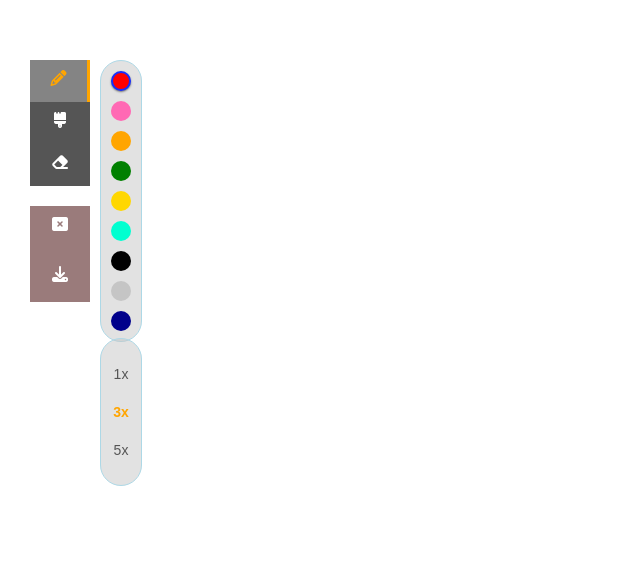
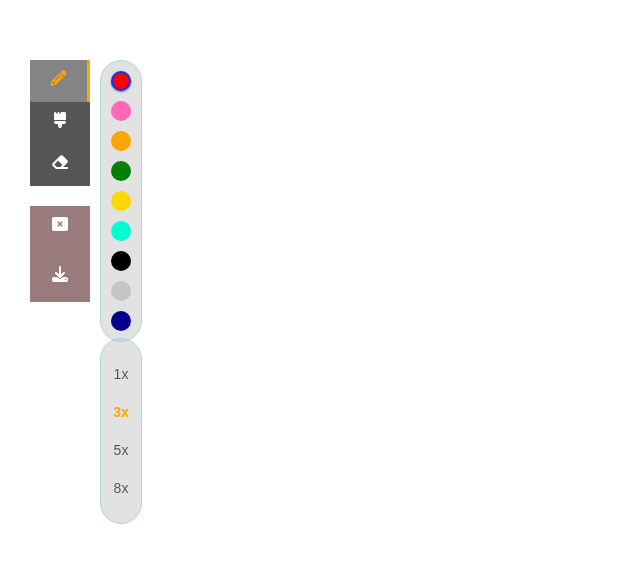
Before and after one commit to trancker/whiteboard, a plain HTML site: page index.html in a window 1280 px wide. Shown: the part 140-702 px from the top of the page, without its empty margins (0-640 px from the left). Drawn offline with Linux system fonts and the light colour scheme.

Commit message:
Update index.html

```diff
--- a/index.html
+++ b/index.html
@@ -49,6 +49,7 @@
 				<div class="round active-brush" id="small">1x</div>
 				<div class="round" id="medium">3x</div>
 				<div class="round" id="large">5x</div>
+				<div class="round" id="large2">8x</div>
 			</div>
 		</div>
 		<div id="canvasWrapper">
```
